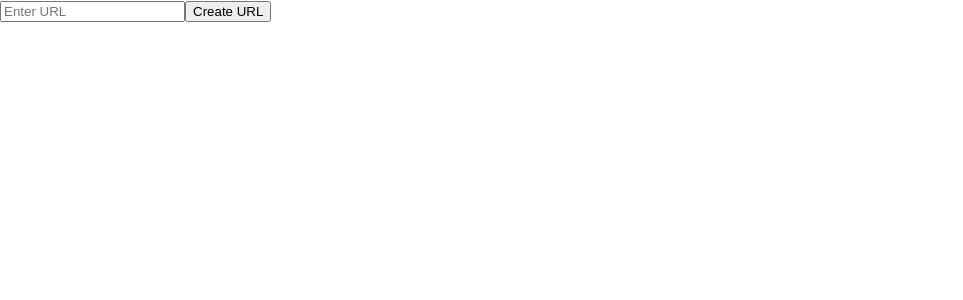
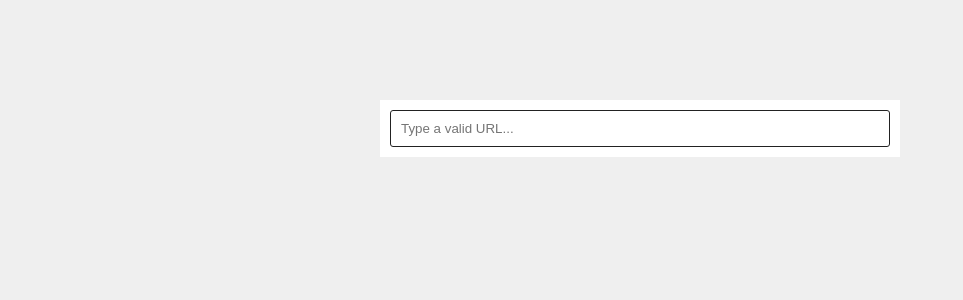
Before and after one commit to vaneesa-hrr/links-react, a React (Create React App) app: page / in a window 1280 px wide. Shown: the top 300 px of the page, without its empty margins (0-963 px from the left). Built offline with nearby package versions, Linux system fonts and the light colour scheme.

Commit message:
Estilos y corrección del key

```diff
--- a/src/components/createForm.js
+++ b/src/components/createForm.js
@@ -1,3 +1,5 @@
+import style from "./styles.module.css";
+
 import { useState } from "react";
 
 export default function CreateForm({ dispatch }) {
@@ -35,9 +37,9 @@ export default function CreateForm({ dispatch }) {
         value={url}
         onChange={handleChange}  // Actualiza el estado al cambiar el input
         onKeyDown={handleKeyDown} // Detecta la tecla presionada
-        placeholder="Enter URL"
+        placeholder="Type a valid URL..."
+        className={style.input}
       />
-      <button >Create URL</button>
     </form>
   );
 }
--- a/src/components/item.js
+++ b/src/components/item.js
@@ -0,0 +1,24 @@
+import style from "./styles.module.css";
+
+export default function Item({ item }) {
+  return (
+    <div className={style.item} key={item.shortUrl}>
+      <div className={style.itemInfoContainer}>
+        <span className={style.itemInfoTag}>URL:</span>
+        <span>{item.url}</span>
+      </div>
+      <div className={style.itemInfoContainer}>
+        <span className={style.itemInfoTag}>Short URL:</span>
+        <span>
+          <a href={`http://localhost:3000/u/${item.shortUrl}`} target="_blank" rel="noreferrer">
+            http://localhost:3000/u/{item.shortUrl}
+          </a>
+        </span>
+      </div>
+      <div className={style.itemInfoContainer}>
+        <span className={style.itemInfoTag}>Views:</span>
+        <span>{item.views}</span>
+      </div>
+    </div>  /* Usar una propiedad única como key */
+  );
+}
--- a/src/components/itemsContainer.js
+++ b/src/components/itemsContainer.js
@@ -0,0 +1,5 @@
+import style from "./styles.module.css";
+
+export default function ItemsContainer({ children }) {
+  return <div className={style.ItemsContainer}>{children}</div>;
+}
--- a/src/components/mainContainer.js
+++ b/src/components/mainContainer.js
@@ -1,3 +1,5 @@
+import style from "./styles.module.css";
+
 export default function MainContainer({ children }) {
-  return <div>{children}</div>;
+  return <div className={style.mainContainer}>{children}</div>;
 }
--- /dev/null
+++ b/src/components/styles.module.css
@@ -0,0 +1,40 @@
+.mainContainer {
+  width: 500px;
+  margin: 100px auto;
+  background-color: white;
+  padding: 10px;
+}
+
+.input {
+  border: solid 1px #222;
+  border-radius: 3px;
+  width: 100%;
+  box-sizing: border-box;
+  padding: 10px;
+}
+
+.itemsContainer {
+  display: flex;
+  flex-direction: column;
+  gap: 10px;
+}
+
+.item {
+  display: flex;
+  flex-direction: column;
+  padding: 10px;
+}
+
+.itemInfoContainer {
+  display: flex;
+}
+
+.itemInfoContainer a {
+  color: blue;
+  text-decoration: none;
+}
+
+.itemInfoTag {
+  min-width: 100px;
+  color: #696969;
+}
--- a/src/index.css
+++ b/src/index.css
@@ -5,6 +5,7 @@ body {
     sans-serif;
   -webkit-font-smoothing: antialiased;
   -moz-osx-font-smoothing: grayscale;
+  background-color: #efefef;
 }
 
 code {
--- a/src/pages/create.js
+++ b/src/pages/create.js
@@ -3,6 +3,8 @@ import CreateForm from "../components/createForm";
 import MainContainer from "../components/mainContainer";
 
 import useReducerApp from "../store/store";
+import ItemsContainer from "../components/itemsContainer";
+import Item from "../components/item";
 
 export default function Create() {
   const [state, dispatch] = useReducerApp();
@@ -16,15 +18,11 @@ export default function Create() {
     <MainContainer>
       <CreateForm dispatch={dispatch} /> {/* Pasa dispatch como prop */}
 
-      <div>
+      <ItemsContainer>
         {state.items.map((item) => (
-          <div key={item.shortUrl}>
-            <div>{item.shortUrl}</div>
-            <div>{item.url}</div>
-            <div>{item.views}</div>
-          </div>  /* Usar una propiedad única como key */
+          <Item item={item} key={item.shortUrl} />
         ))}
-      </div>
+      </ItemsContainer>
 
     </MainContainer>
   );
--- a/src/pages/redirect.js
+++ b/src/pages/redirect.js
@@ -6,7 +6,7 @@ import Loader from "../components/loader";
 export default function Redirect() {
   const params = useParams();
   const [item, setItem] = useState(null); // Inicializar como null
-  const [state, dispatch] = useReducerApp();
+  const [, dispatch] = useReducerApp();
 
   useEffect(() => {
     const data = localStorage.getItem("shortenedUrls");
```
Also changed, not shown: src/store/store.js (line endings or trailing spaces).
